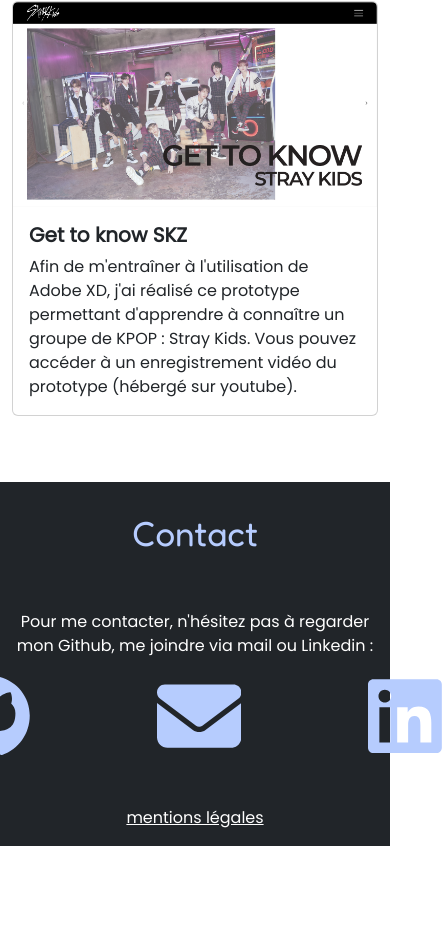
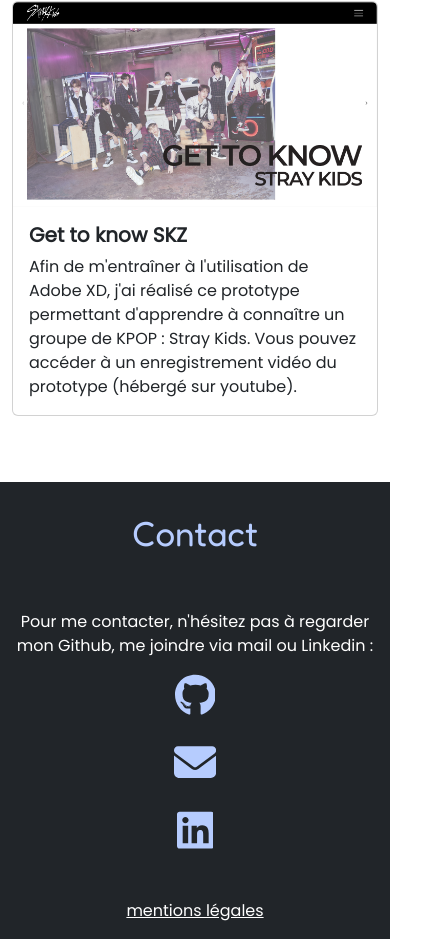
Before and after one commit to asolene/cv-numerique, a plain HTML site: page index.html in a window 390 px wide. Shown: the part 6015-6954 px from the top of the page, 442 px wide, since content can reach past the window. Before the commit the page ends 6861 px from the top, so only its background shows below. Drawn offline with nearby package versions, Linux system fonts and the light colour scheme; a web font is replaced by a local one.

Commit message:
svg footer mobile

```diff
--- a/assets/css/style.css
+++ b/assets/css/style.css
@@ -205,6 +205,20 @@ ul.timeline>li:before {
     gap: 0vh;
   }
 
+
+.footer-img {
+  display: flex;
+  flex-direction: column;
+  justify-content: center;
+  align-items: center;
+  gap: 3vh;
+
+}
+
+svg {
+  height: 5vh;
+}
+
 }
 
 
```
